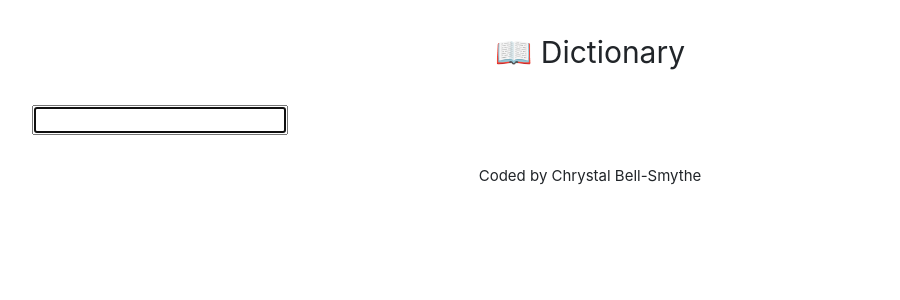
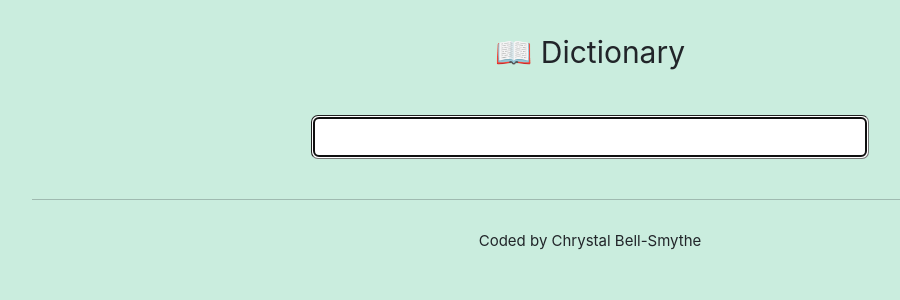
Before and after one commit to cbell-smythe/react-dictionary, a React (Create React App) app: page / in a window 1280 px wide. Shown: the top 300 px of the page, without its empty margins (50-950 px from the left). Built offline with nearby package versions, Linux system fonts and the light colour scheme.

Commit message:
Added styling to dictionary

```diff
--- a/src/Dictionary.css
+++ b/src/Dictionary.css
@@ -1,7 +1,23 @@
-.Dictionary {
-  color: blueviolet;
+Body {
+  background: #caedde;
 }
-
-.Dictionary .Results {
-  color: black;
+.Dictionary section {
+  color: #414a50;
+  background: #c2fae2;
+  padding: 30px;
+  border-radius: 7px;
+  box-shadow: 0 10px 10px rgb(0 0 0 /10%);
+  margin: 20px 0;
 }
+.Dictionary form {
+  margin: 40px 0;
+  text-align: center;
+}
+.Dictionary input {
+  width: 50%;
+  padding: 8px;
+  border-radius: 7px;
+}
+.Dictionary btn-light {
+  margin: 20px;
+}
--- a/src/Dictionary.js
+++ b/src/Dictionary.js
@@ -27,6 +27,7 @@ export default function Dictionary() {
       <form onSubmit={search}>
         <input type="search" autoFocus={true} onChange={handleKeywordChange} />
       </form>
+      <hr />
       <Results results={results} />
     </div>
   );
--- a/src/Meaning.js
+++ b/src/Meaning.js
@@ -4,14 +4,17 @@ import Synonyms from "./Synonyms";
 export default function Meaning(props) {
   return (
     <div className="Meaning">
-      <h3>{props.meaning.partOfSpeech}</h3>
+      <h3>
+        <em>{props.meaning.partOfSpeech}</em>
+      </h3>
       {props.meaning.definitions.map(function (definition, index) {
         return (
           <div key={index}>
-            <div>
-              {definition.definition}
+            <div className="Definition">
+              <strong>Definition:</strong> {definition.definition}
               <br />
-              <em>{definition.example}</em>
+              <strong>Example:</strong>
+              <em> {definition.example}</em>
               <br />
               <Synonyms synonyms={definition.synonyms} />
             </div>
--- a/src/Results.js
+++ b/src/Results.js
@@ -6,6 +6,9 @@ export default function Results(props) {
   if (props.results) {
     return (
       <div className="Results">
+        <div className="row">
+          <div className="col-7">
+            <section>
               <h2>{props.results.word}</h2>
               {props.results.phonetics.map(function (phonetic, index) {
                 return (
@@ -14,13 +17,16 @@ export default function Results(props) {
                   </div>
                 );
               })}
+            </section>
             {props.results.meanings.map(function (meaning, index) {
               return (
-            <div key={index}>
+                <section key={index}>
                   <Meaning meaning={meaning} />
-            </div>
+                </section>
               );
             })}
+          </div>
+        </div>
       </div>
     );
   } else {
```
Lines whose indentation alone changed are shown as unchanged.
